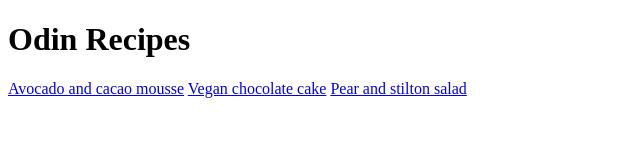
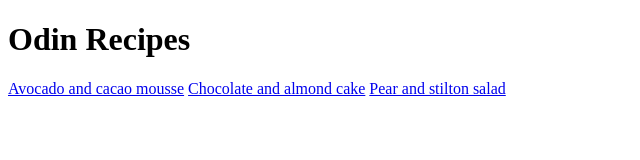
Before and after one commit to millynilly/odin-recipes, a plain HTML site: page index.html in a window 1280 px wide. Shown: the full height of the page, 0-640 px from the left. Drawn offline with Linux system fonts and the light colour scheme.

Commit message:
Update link in index.html to reflect filename change

```diff
--- a/index.html
+++ b/index.html
@@ -9,8 +9,7 @@
 <body>
     <h1>Odin Recipes</h1>
     <a href="./recipes/avocado_mousse.html">Avocado and cacao mousse</a>
-    <a href="./recipes/vegan_chocolate_cake.html">Vegan chocolate cake</a>
+    <a href="./recipes/chocolate_cake.html">Chocolate and almond cake</a>
     <a href="./recipes/pear_and_stilton_salad.html">Pear and stilton salad</a>
-
 </body>
 </html>
```
